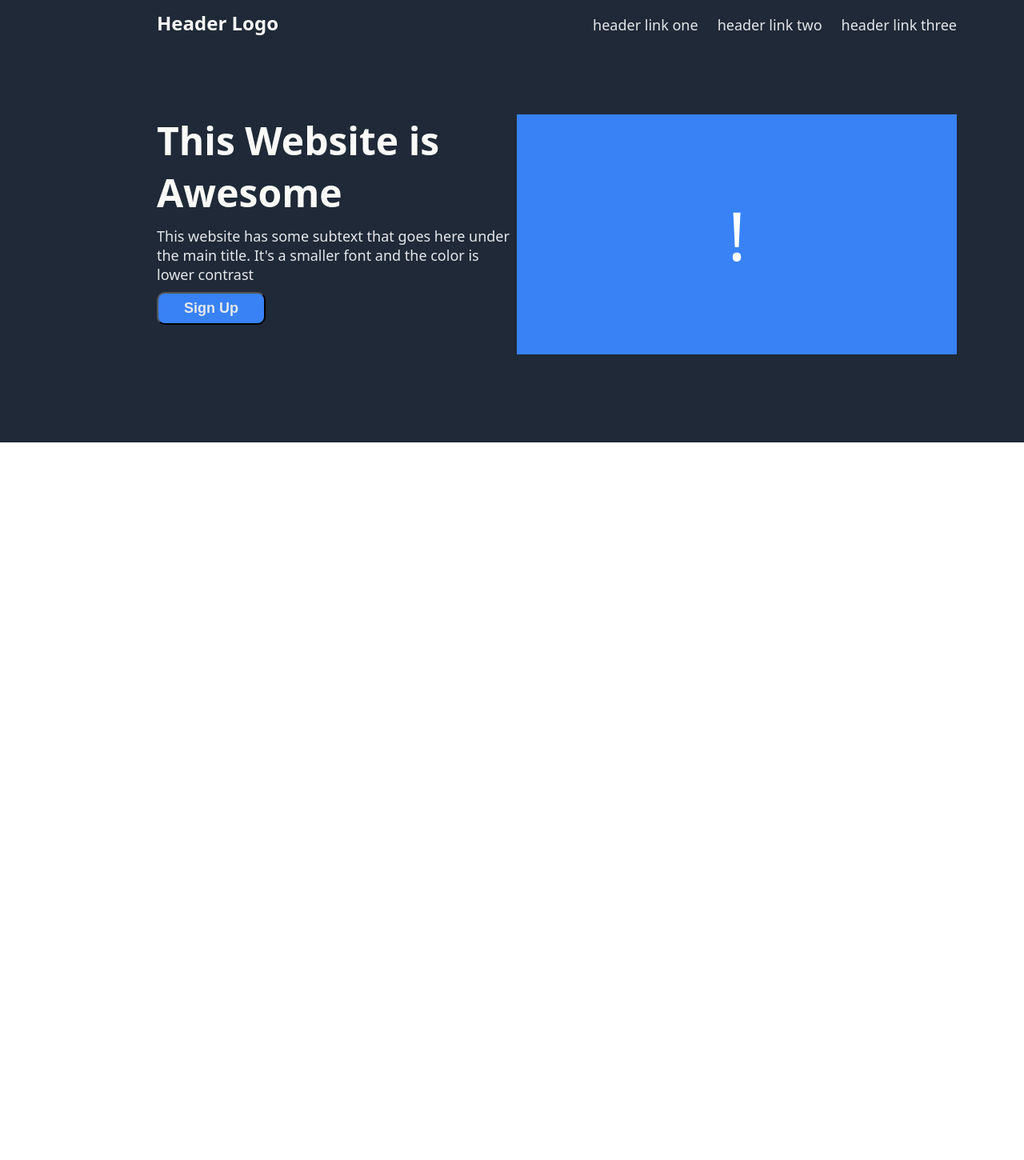
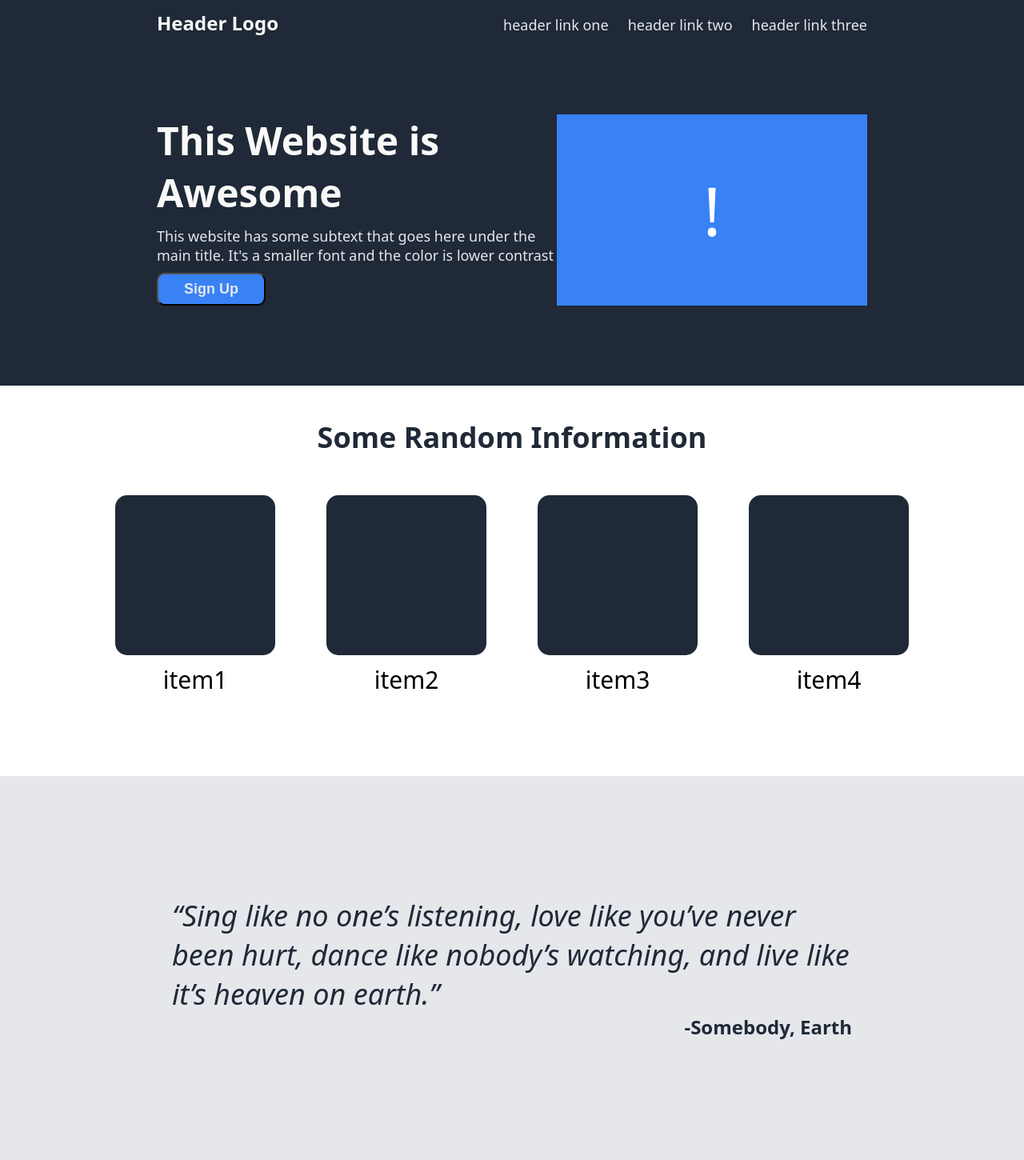
Before and after one commit to ncwjsp/landing-page, a plain HTML site: page index.html in a window 1280 px wide. Shown: the part 7-1457 px from the top of the page at 80% size. Before the commit the page ends 800 px from the top, so only its background shows below. Drawn offline with Linux system fonts and the light colour scheme.

Commit message:
Finish the info and quote section

```diff
--- a/index.html
+++ b/index.html
@@ -30,5 +30,36 @@
         </div>
       </div>
     </div>
+    <div class="info">
+      <div class="information">Some Random Information</div>
+      <div class="items">
+        <div>
+          <div class="img"></div>
+          item1
+        </div>
+        <div>
+          <div class="img"></div>
+          item2
+        </div>
+        <div>
+          <div class="img"></div>
+          item3
+        </div>
+        <div>
+          <div class="img"></div>
+          item4
+        </div>
+      </div>
+    </div>
+    <div class="quote">
+      <div class="box">
+        <div class="msg">
+          “Sing like no one’s listening, love like you’ve never been hurt, dance
+          like nobody’s watching, and live like it’s heaven on earth.”
+        </div>
+        <div class="author">-Somebody, Earth</div>
+      </div>
+    </div>
+    <div></div>
   </body>
 </html>
--- a/style.css
+++ b/style.css
@@ -13,6 +13,7 @@ body {
   margin: 0;
   display: flex;
   align-items: center;
+  padding-bottom: 100px;
 }
 
 .container {
@@ -49,7 +50,14 @@ body {
 .content {
   display: flex;
   justify-content: space-between;
-  flex: auto;
+}
+
+.left {
+  display: flex;
+  max-width: 500px;
+  flex-direction: column;
+  gap: 10px;
+  align-items: flex-start;
 }
 
 .main {
@@ -63,24 +71,15 @@ body {
   font-size: 18px;
 }
 
-.left {
-  width: 450px;
-  height: 400px;
-  display: flex;
-  flex-direction: column;
-  gap: 10px;
-  align-items: flex-start;
-}
-
 .right {
   background-color: #3882f6;
-  width: 550px;
-  height: 300px;
   display: flex;
   justify-content: center;
   align-items: center;
   font-size: 84px;
   color: #ffffff;
+  flex: 1 0 auto;
+  max-width: 500px;
 }
 
 button {
@@ -93,3 +92,60 @@ button {
 }
 
 /* section 2 */
+.info {
+  display: flex;
+  flex-direction: column;
+  align-items: center;
+  padding-top: 40px;
+  padding-bottom: 100px;
+}
+
+.info .information {
+  font-size: 36px;
+  font-weight: bold;
+  color: #1f2937;
+}
+
+.items {
+  display: flex;
+  gap: 64px;
+  justify-content: center;
+  padding-top: 48px;
+  text-align: center;
+  font-size: 30px;
+}
+
+.items .img {
+  background-color: #1f2937;
+  width: 200px;
+  height: 200px;
+  margin-bottom: 10px;
+  border-radius: 15px;
+}
+
+.quote {
+  background-color: #e5e7eb;
+  display: flex;
+  flex-direction: column;
+  justify-content: center;
+  align-items: center;
+  padding: 150px;
+}
+
+.box {
+  width: 850px;
+  display: flex;
+  flex-direction: column;
+}
+.msg {
+  font-style: italic;
+  font-size: 36px;
+  color: #1f2937;
+}
+
+.author {
+  font-weight: bold;
+  color: #1f2937;
+  align-self: flex-end;
+  font-size: 24px;
+}
```
Also changed, not shown: img/Chicken.jpg (deleted).
